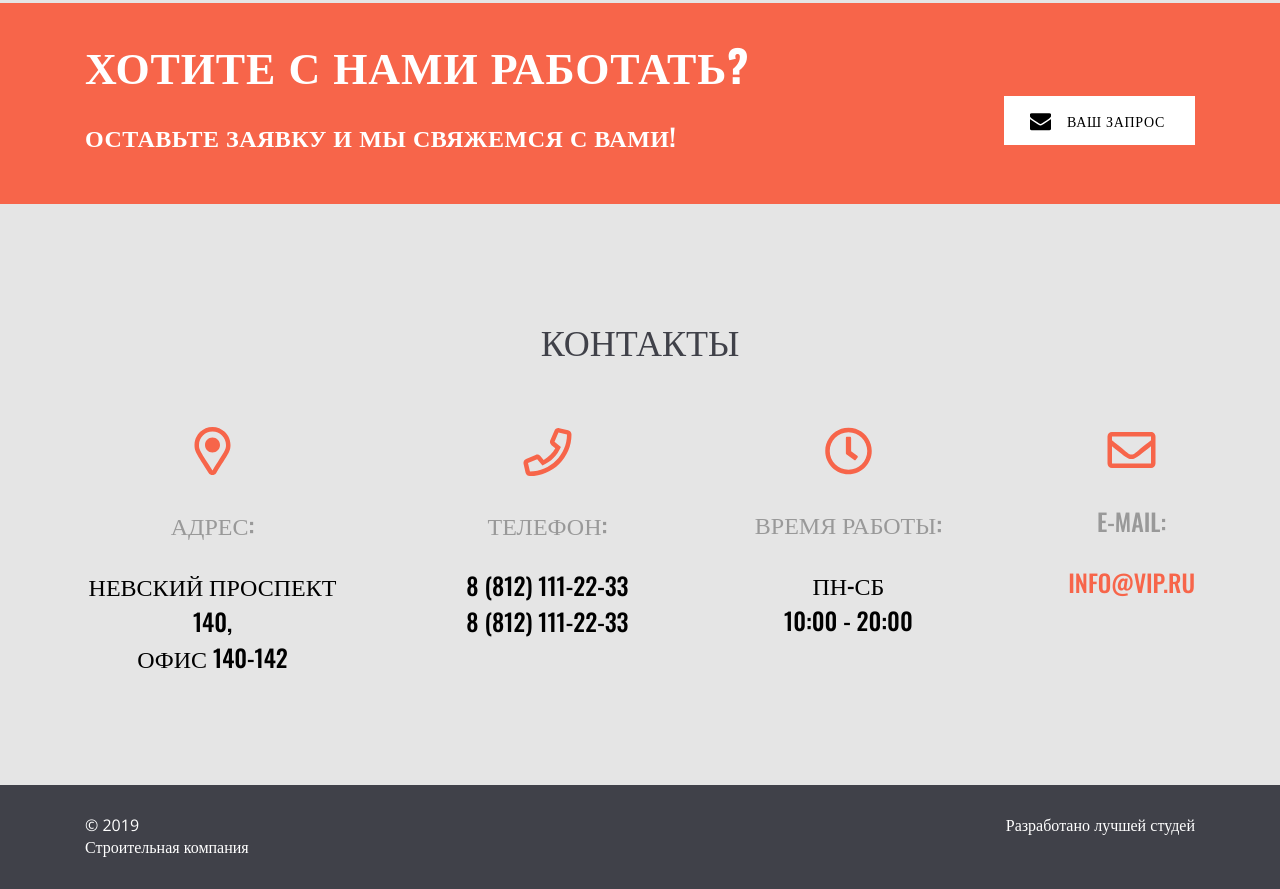
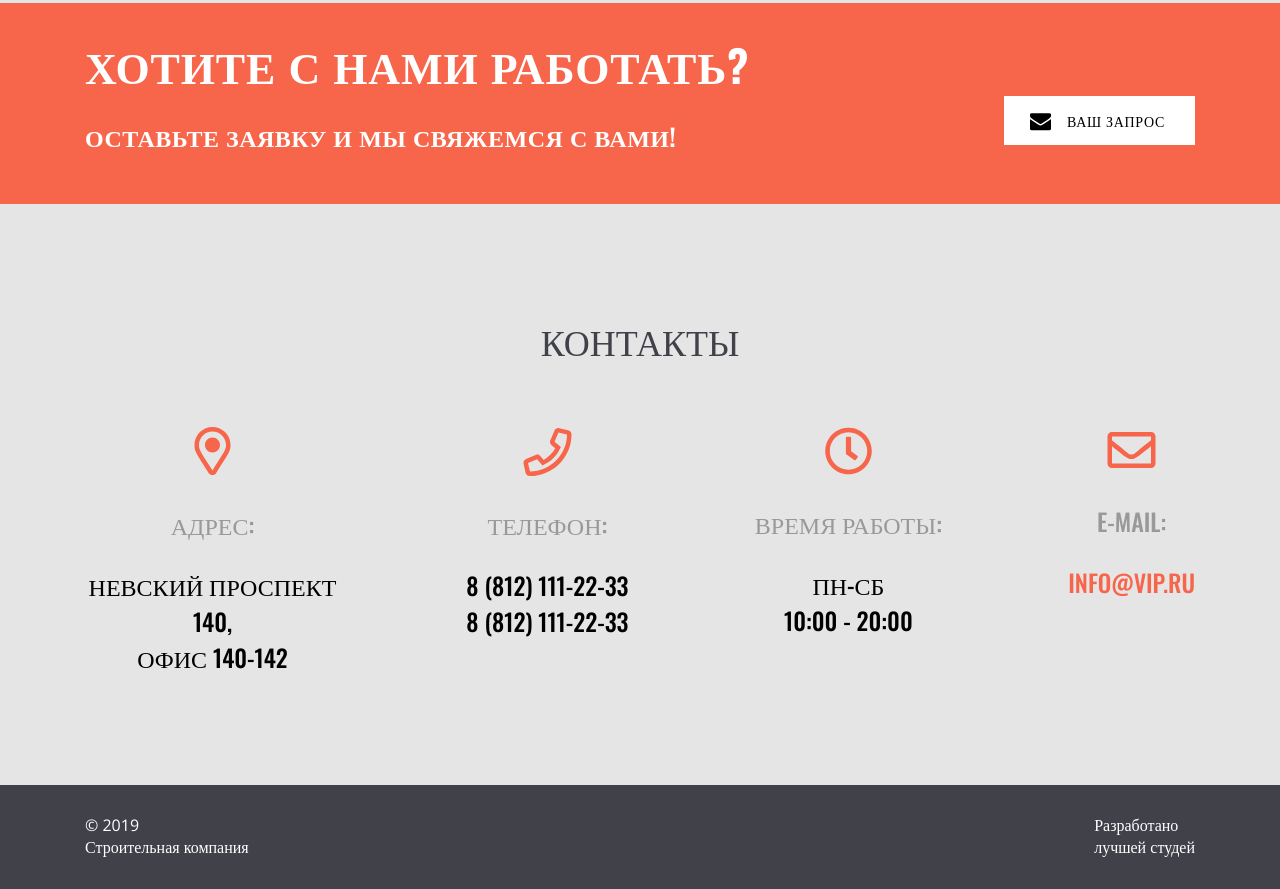
Before and after one commit to Ivan-nvkz/zenit-arena, a plain HTML site: page index.html in a window 1280 px wide. Shown: the part 5158-6047 px from the top of the page. Drawn offline with nearby package versions, Linux system fonts and the light colour scheme.

Commit message:
Add files via upload

```diff
--- a/index.html
+++ b/index.html
@@ -406,7 +406,7 @@
             <div class="footer__inner">
                <div class="footer__box">
                   <p class="footer__company">© 2019 <br> Строительная компания</p>
-                  <p class="footer__studio">Разработано лучшей студей</p>
+                  <p class="footer__studio">Разработано <br> лучшей студей</p>
                </div>
             </div>
          </div>
```
